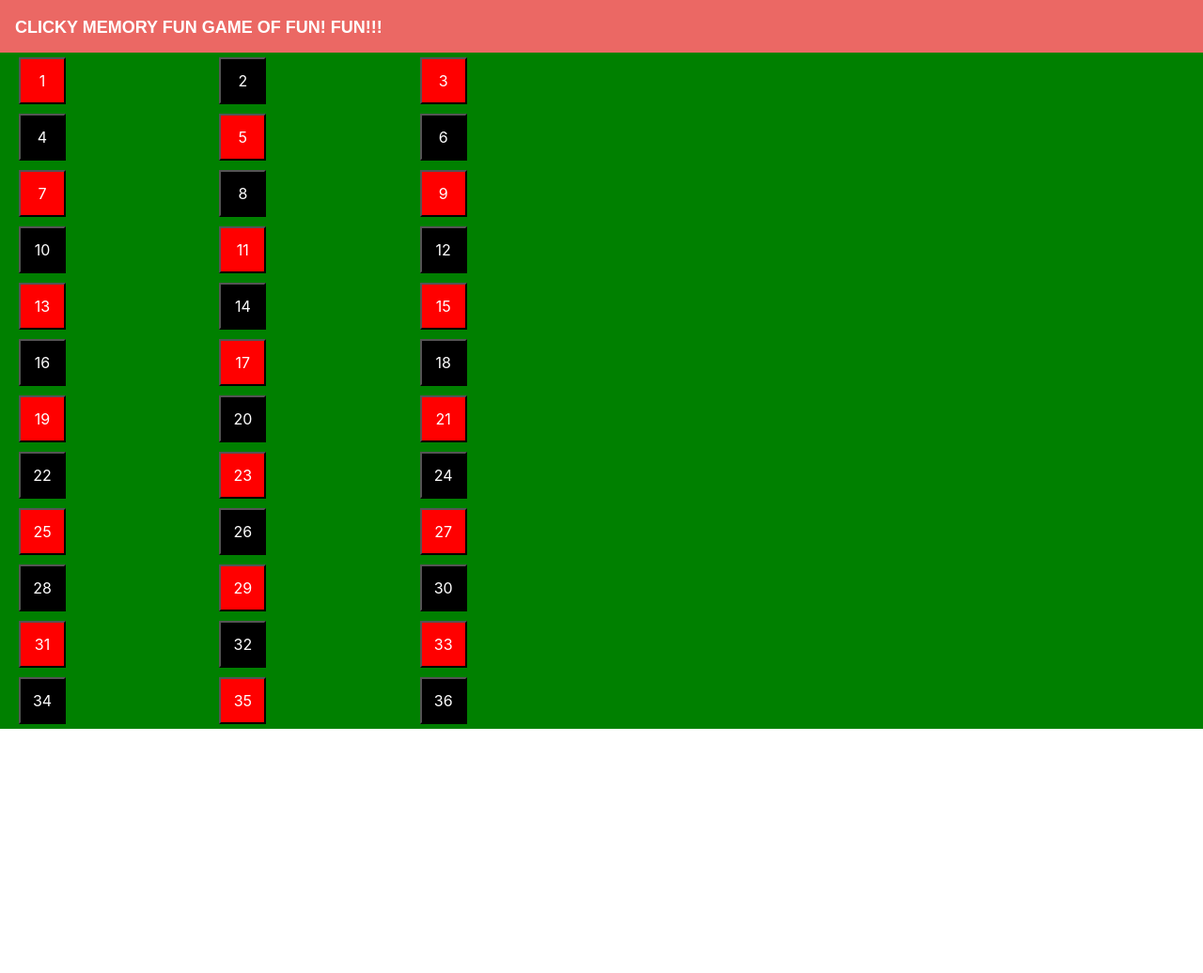
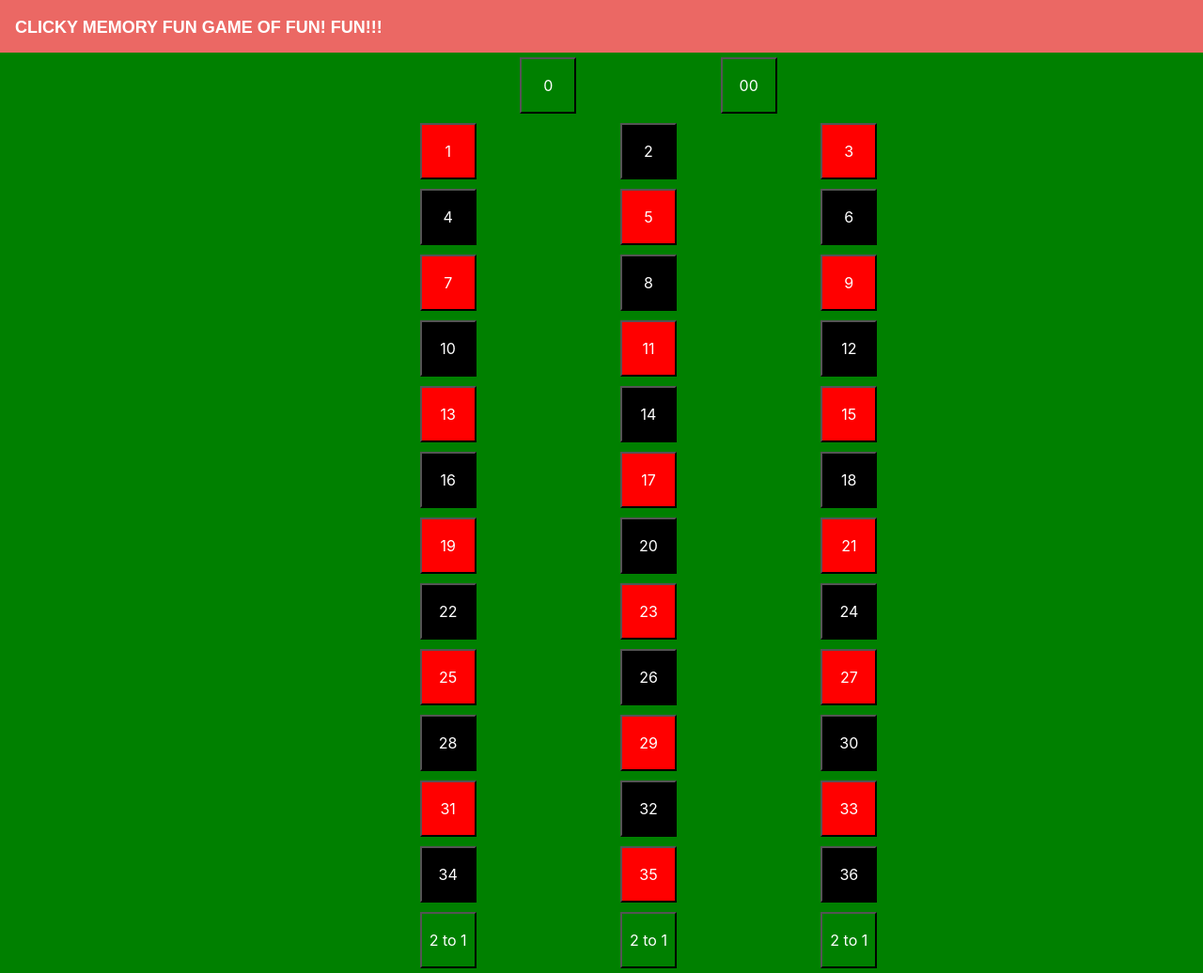
Before and after one commit to phattaw/project3, a React (Create React App) app in the folder client/: page / in a window 1280 px wide. Shown: the whole page at 94% size. Before the commit the page ends 800 px from the top, so only its background shows below. Built offline with nearby package versions, Linux system fonts and the light colour scheme; a web font is replaced by a local one.

Commit message:
Move the columns over and add 2 to 1 and double zeros

```diff
--- a/client/src/components/H1/index.js
+++ b/client/src/components/H1/index.js
@@ -4,11 +4,17 @@ import React from "react";
 export function H1( props ) {
     if(props.tileId % 2 === 0) {
         return(
-            <button style={{width : "50px", color:"white", height: "50px", margin: "5px 5px 5px 5px",  backgroundColor:"black"}} onClick={() => props.passedOnClick(props.tileId)}>{props.children}</button>
+            <button style={{width : "60px", color:"white", height: "60px", margin: "5px 5px 5px 5px",  backgroundColor:"black"}} onClick={() => props.passedOnClick(props.tileId)}>{props.children}</button>
           );
     } else {
         return(
-            <button style={{width : "50px", color:"white", height: "50px", margin: "5px 5px 5px 5px",  backgroundColor:"red", padding: "0px"}} onClick={() => props.passedOnClick(props.tileId)}>{props.children}</button>
+            <button style={{width : "60px", color:"white", height: "60px", margin: "5px 5px 5px 5px",  backgroundColor:"red", padding: "0px"}} onClick={() => props.passedOnClick(props.tileId)}>{props.children}</button>
           );
     }
 }
+
+export function H1G( props ) {
+    return(
+        <button style={{width : "60px", color:"white", height: "60px", margin: "5px 5px 5px 5px",  backgroundColor:"green"}} onClick={() => props.passedOnClick(props.tileId)}>{props.children}</button>
+        );
+}
--- a/client/src/components/TableRow/index.js
+++ b/client/src/components/TableRow/index.js
@@ -1,11 +1,14 @@
 import React from "react";
 import { Col, Row, Container } from "../../components/Grid";
-import { H1 } from "../../components/H1";
+import { H1, H1G } from "../../components/H1";
 
 //export function H1({ tileId, passedOnClick, children }) {
 export function TableRow( props ) {
     return (
     <Row justifyContentCenter>
+        <Col size="md-2 sm-2" float="left" key={props.tileId + 54}></Col>
+        <Col size="md-2 sm-2" float="left" key={props.tileId + 55}></Col>
+
         <Col size="md-2 sm-2" float="left" key={props.tileId}>
           <H1 passedOnClick={props.clickTile} tileId={props.tileId + 1} >{props.tileId + 1}</H1>
         </Col>
@@ -18,3 +21,21 @@ export function TableRow( props ) {
     </Row>
     );
 }
+
+export function FinalTableRow( props ) {
+  return (
+  <Row justifyContentCenter>
+      <Col size="md-2 sm-2" float="left" key={props.tileId + 54}></Col>
+      <Col size="md-2 sm-2" float="left" key={props.tileId + 55}></Col>
+      <Col size="md-2 sm-2" float="left" key={props.tileId}>
+        <H1G passedOnClick={props.clickTile} tileId={props.tileId + 1} >2 to 1</H1G>
+      </Col>
+      <Col size="md-2 sm-2" float="left" key={props.tileId + 1}>
+        <H1G passedOnClick={props.clickTile} tileId={props.tileId + 2} >2 to 1</H1G>
+      </Col>
+      <Col size="md-2 sm-2" float="left" key={props.tileId + 2}>
+        <H1G passedOnClick={props.clickTile} tileId={props.tileId + 3} >2 to 1</H1G>
+      </Col>
+  </Row>
+  );
+}
--- /dev/null
+++ b/client/src/components/ZerosRow/index.js
@@ -0,0 +1,22 @@
+import React from "react";
+import { Col, Row } from "../../components/Grid";
+import { H1G } from "../../components/H1";
+
+//export function H1({ tileId, passedOnClick, children }) {
+export function ZerosRow( props ) {
+    return (
+    <Row justifyContentCenter>
+        <Col size="md-2 sm-2" float="left" key={props.tileId + 4}></Col>
+        <Col size="md-2 sm-2" float="left" key={props.tileId + 5}></Col>
+
+        <Col size="md-1 sm-1" float="left" key={props.tileId}></Col>
+        <Col size="md-2 sm-2" float="left" key={props.tileId + 1}>
+          <H1G passedOnClick={props.clickTile} tileId={props.tileId + 1} style={""} >0</H1G>
+        </Col>
+        <Col size="md-2 sm-2" float="left" key={props.tileId + 2}>
+          <H1G passedOnClick={props.clickTile} tileId={props.tileId + 2} >00</H1G>
+        </Col>
+        <Col size="md-1 sm-1" float="left" key={props.tileId + 3}></Col>
+    </Row>
+    );
+}
--- a/client/src/pages/Board.js
+++ b/client/src/pages/Board.js
@@ -3,11 +3,9 @@ import DeleteBtn from "../components/DeleteBtn";
 import Jumbotron from "../components/Jumbotron";
 import API from "../utils/API";
 import { Link } from "react-router-dom";
-import { Col, Row, Container } from "../components/Grid";
-import { List, ListItem } from "../components/List";
-import { Input, TextArea, FormBtn } from "../components/Form";
-import { H1 } from "../components/H1";
-import { TableRow } from "../components/TableRow";
+import { Container } from "../components/Grid";
+import { TableRow, FinalTableRow } from "../components/TableRow";
+import { ZerosRow } from "../components/ZerosRow";
 
 const defaultImages = [
   "../../images/lightning.jpg",
@@ -35,33 +33,37 @@ class Tiles extends Component {
 
   loadTiles = () => {
     let rows = [];
-    this.state.currentTiles = [];
+    let status = [];
+
+    // this.state.initInfo = [];
+    // this.state.currentTiles = [];
 
     for(let i = 0; i < 12; i++) {
-      rows.push({ id: i*3, clicked: false, image: "defaultImages[i]", clickTile: this.clickTile });
+      rows.push({ id: i*3, image: "defaultImages[i]", clickTile: this.clickTile });
     }
 
-    this.setState({ currentTiles: rows });
+    for(let i = 0; i < 200; i++) {
+      status.push({ clicked: false });
+    }
+
+    // this.setState({ initInfo: rows, currentTiles: currentTiles });
+    this.setState({ currentTiles: rows, status: status });
   };
 
   clickTile = id => {
-    console.log(`clickTile currentTile: ${id}`)
-
-    this.state.currentTiles[id].hilited = !this.state.currentTiles[id].hilited;
-
-    console.log(`hilited: ${this.state.currentTiles[id].hilited}`);
-
+    this.state.status[id - 1].clicked = !this.state.status[id - 1].clicked;
   };
 
   render() {
     return (
       <Container fluid>
+        <ZerosRow key={0} clickTile={this.clickTile} tileId={36}></ZerosRow>
         {this.state.currentTiles.map(tile =>
           (
           <TableRow key={tile.id} clickTile={tile.clickTile} tileId={tile.id}></TableRow>
           )
         )}
-
+        <FinalTableRow tileId={38}></FinalTableRow>
       </Container>
     );
   }
```
